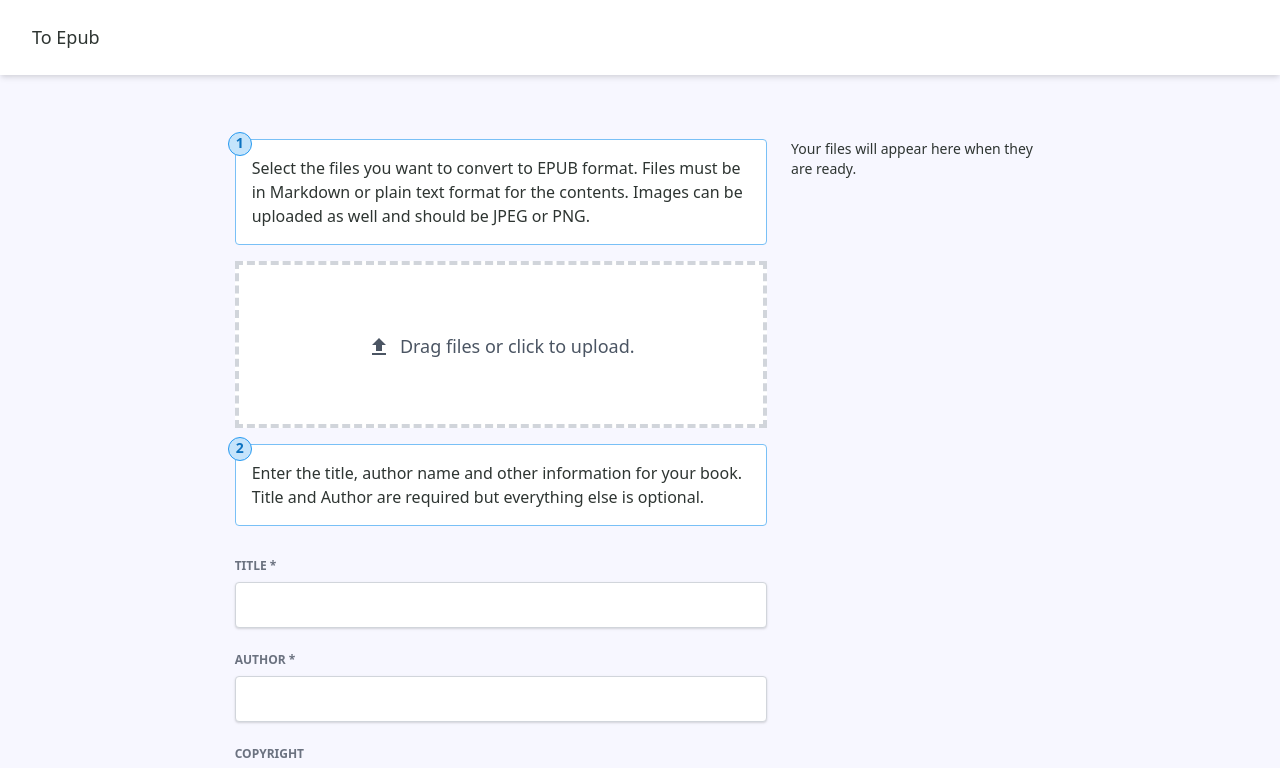
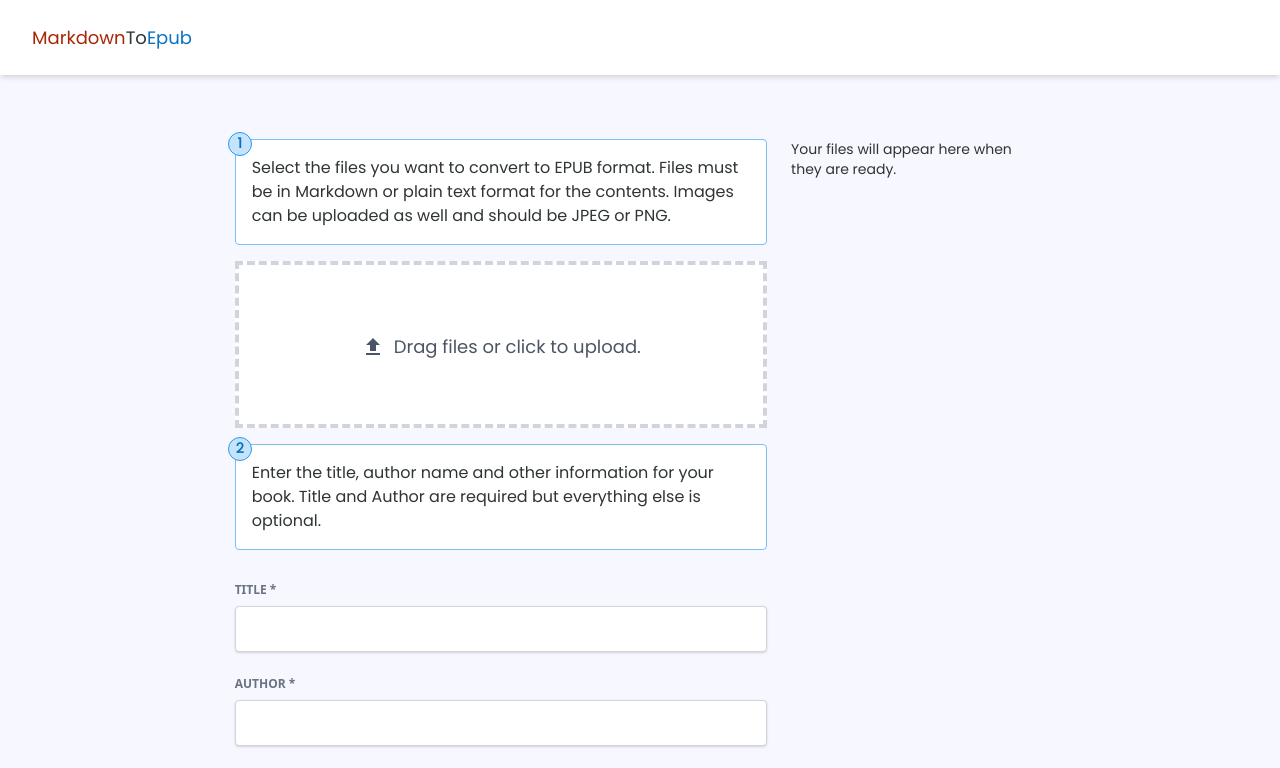
Before and after one commit to stoogoff/toepub, a Nuxt app in the folder src/: page / in a window 1280 px wide. Shown: the top 768 px of the page. Built offline with nearby package versions, Linux system fonts and the light colour scheme.

Commit message:
Fixed bug with date validation. Added metadata support

```diff
--- a/src/assets/styles.css
+++ b/src/assets/styles.css
@@ -4,7 +4,12 @@
 @tailwind utilities;
 
 body {
-	@apply leading-normal text-onyx text-lg bg-ghost;
+	@apply font-light leading-normal text-onyx text-lg bg-ghost;
+	font-family: 'Poppins', sans-serif;
+}
+
+strong {
+	@apply font-medium;
 }
 
 /* buttons */
--- a/src/components/HeaderSection.vue
+++ b/src/components/HeaderSection.vue
@@ -1,5 +1,5 @@
 <template>
 	<header class="bg-white px-8 py-6 shadow-md">
-		To Epub
+		<strong class="text-rufous">Markdown</strong><span class="text-onyx">To</span><span class="font-extralight text-celestial-dark">Epub</span>
 	</header>
 </template>
--- a/src/nuxt.config.js
+++ b/src/nuxt.config.js
@@ -43,7 +43,7 @@ export default {
 	buildModules: [
 		// https://go.nuxtjs.dev/tailwindcss
 		'@nuxtjs/tailwindcss',
-		//'@nuxtjs/google-fonts',
+		'@nuxtjs/google-fonts',
 	],
 
 	// Modules: https://go.nuxtjs.dev/config-modules
@@ -62,17 +62,16 @@ export default {
 		baseURL: process.env.API_URL,
 	},
 
-	/*googleFonts: {
+	googleFonts: {
 		families: {
-			Montserrat: {
-				wght: [400, 600, 700],
-				ital: [400]
+			Poppins: {
+				wght: [200, 300, 500]
 			},
 		},
 		prefetch: true,
 		preconnect: true,
 		useStylesheet: true,
-	},*/
+	},
 
 	image: {
 		cloudinary: {
--- a/src/package.json
+++ b/src/package.json
@@ -19,7 +19,7 @@
   },
   "devDependencies": {
     "@nuxt/image": "^0.7.1",
-    "@nuxtjs/google-fonts": "^2.0.0",
+    "@nuxtjs/google-fonts": "^3.0.0",
     "@nuxtjs/tailwindcss": "^4.2.0",
     "postcss": "^8.3.5"
   }
--- a/src/pages/index.vue
+++ b/src/pages/index.vue
@@ -77,7 +77,7 @@ export default {
 			return {
 				title: [required()],
 				author: [required()],
-				date: [format(/^\d{4}-\d{2}-\d{2}$/, 'YYYY-MM-DD')],
+				date: [format(/^(\d{4}-\d{2}-\d{2})?$/, 'YYYY-MM-DD')],
 			}
 		},
 	},
@@ -121,6 +121,7 @@ export default {
 				download(fileName, response.data)
 
 				this.files = []
+				this.title = ''
 			}
 			catch(ex) {
 				console.log(ex)
```
Also changed, not shown: 1 other file (tests, documents, lock files or other folders).
